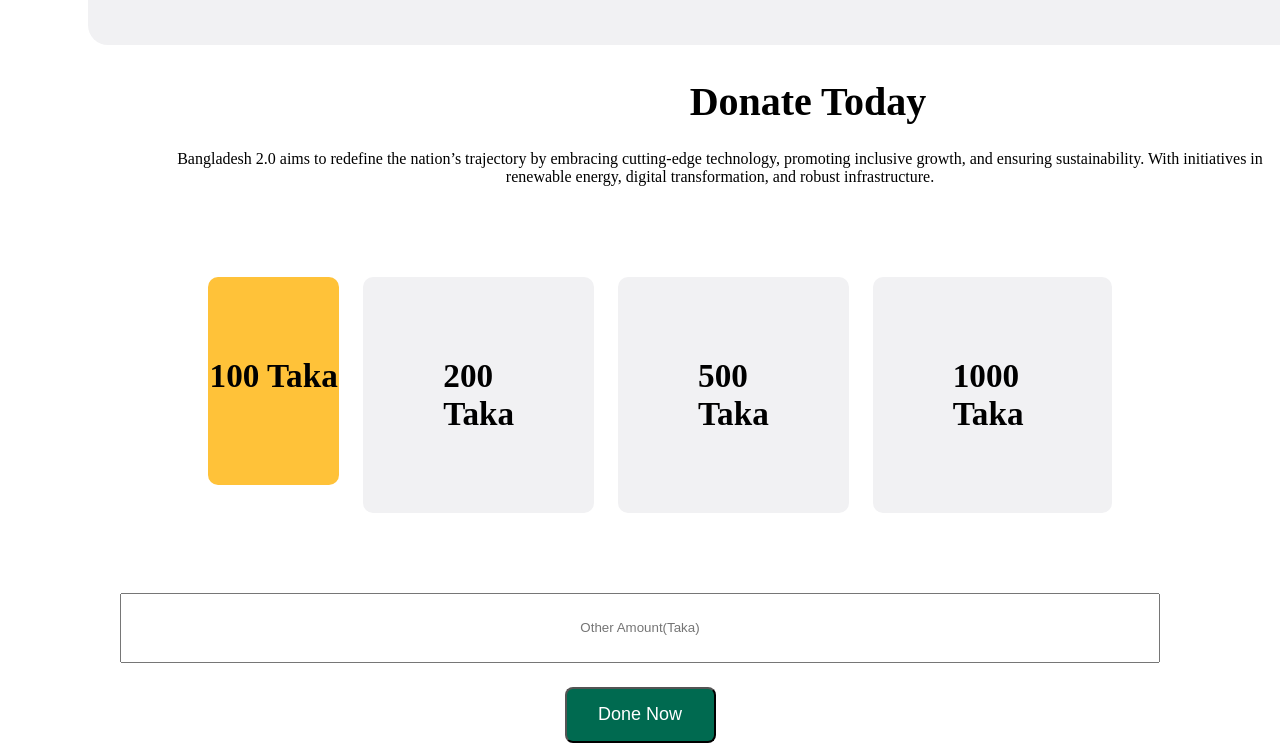
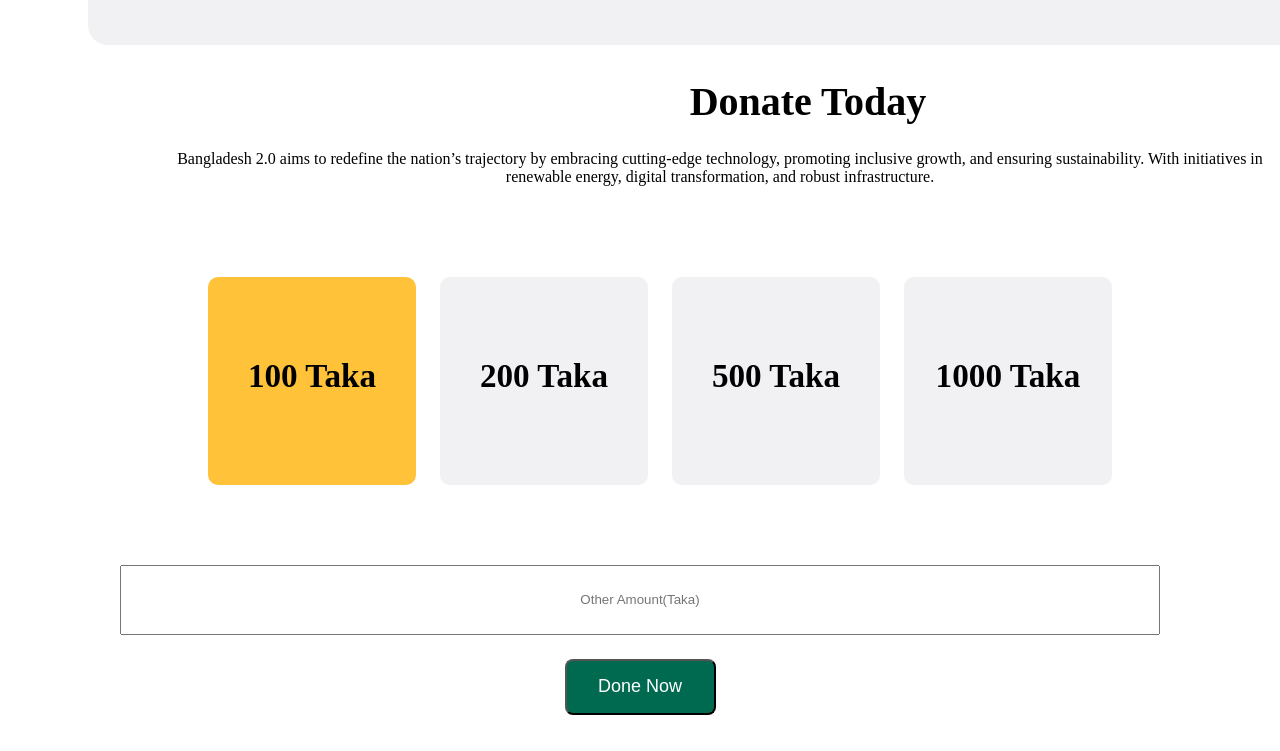
Before and after one commit to ahadmondolbp/B-11-Bangladesh2, a plain HTML site: page index.html in a window 1280 px wide. Shown: the part 2470-3221 px from the top of the page. After the commit the page ends 3193 px from the top, so only its background shows below. Drawn offline with Linux system fonts and the light colour scheme.

```diff
--- a/style/assigment.css
+++ b/style/assigment.css
@@ -245,18 +245,27 @@ margin-bottom: 24px;
    }
    .h5-200{
     background-color: #F1F1F3;
-    padding: 80px;
-    border-radius:10px ;
+    width: 240px;
+    height: 128px;
+    text-align: center;
+    padding-top: 80px;
+    border-radius: 10px;
    }
 .h5-500{
   background-color:#F1F1F3 ;
-  padding: 80px;
-  border-radius: 10px;
+    width: 240px;
+    height: 128px;
+    text-align: center;
+    padding-top: 80px;
+    border-radius: 10px;
 }
 .h5-1000{
   background-color:#F1F1F3 ;
-  padding: 80px;
-  border-radius: 10px;
+    width: 240px;
+    height: 128px;
+    text-align: center;
+    padding-top: 80px;
+    border-radius: 10px;
 }
 .form-btn{
  text-align: center;
```
